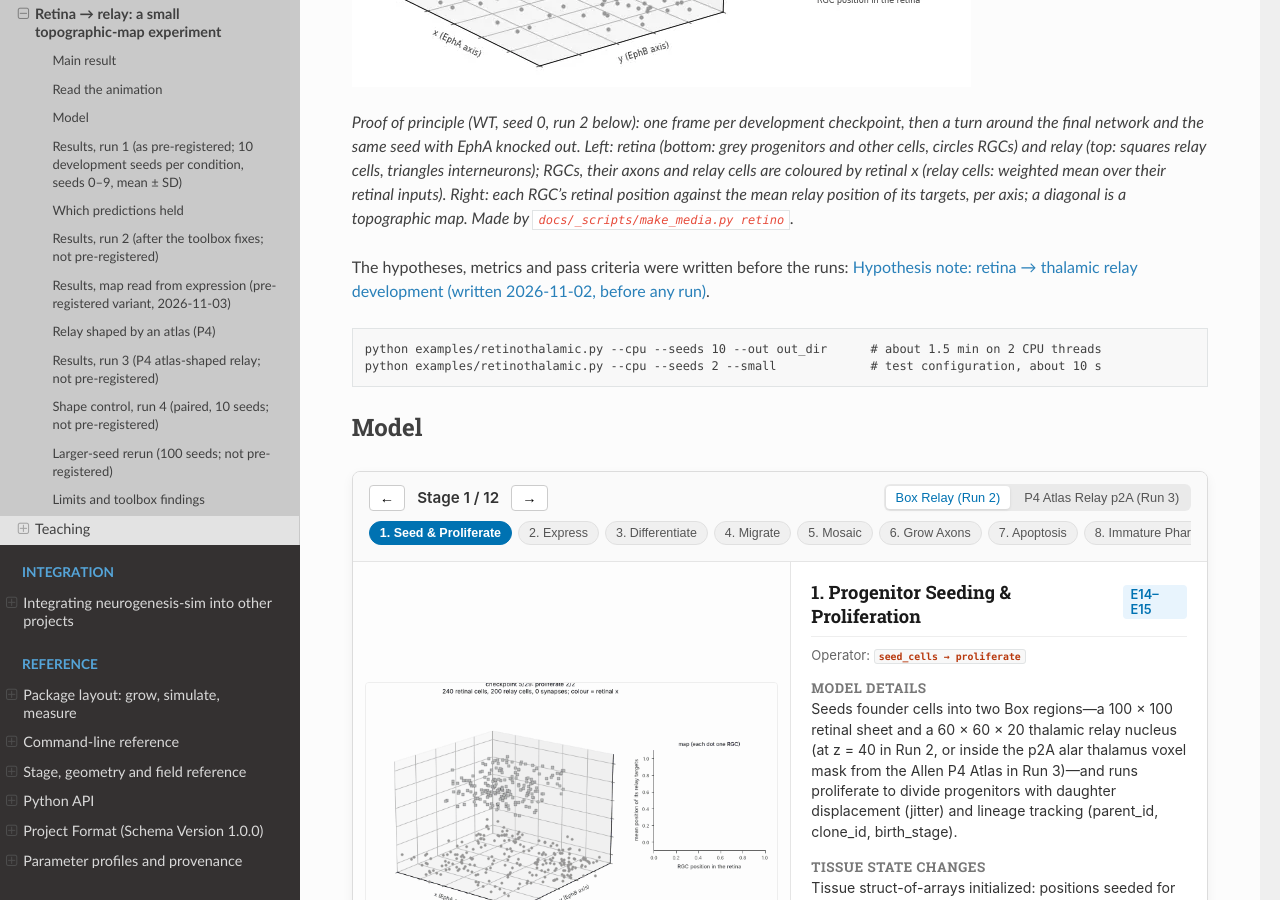
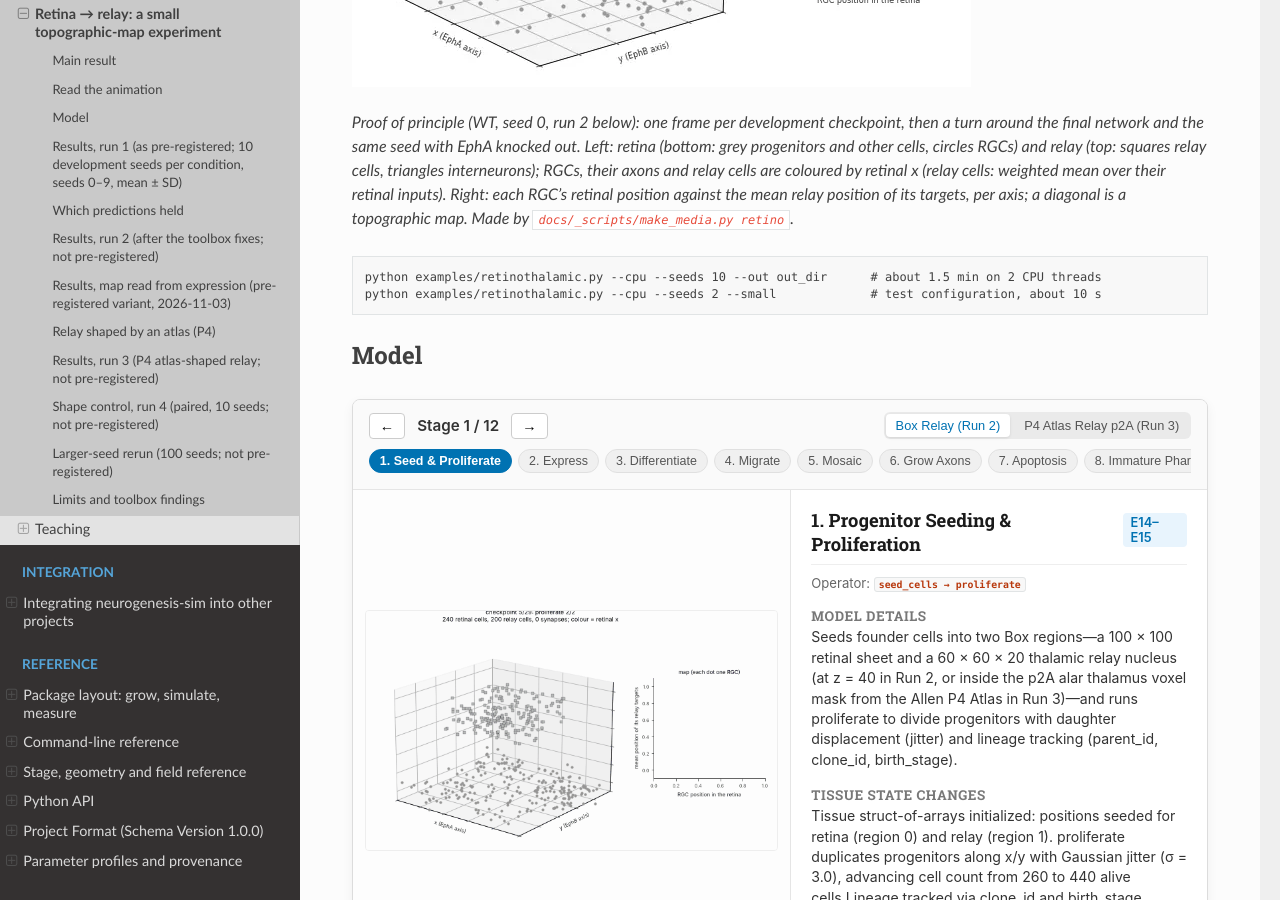
Before and after one commit to jobellet/neurogenesis-sim, a Sphinx documentation site: the page built from docs/use-cases/retinothalamic.md, in a window 1280 px wide and 900 px high, scrolled down 1223 px. Built offline with Sphinx 7.4.7 and the Read the Docs theme 3.1.0, drawn with Linux system fonts in a browser that asks for light colours; part of the change alters nothing that is shown.

Commit message:
Remove obsolete retinothalamic hypothesis note
Deleted docs/hypotheses/2026-11-02-retinothalamic.md and removed its reference and toctree entry from docs/use-cases/retinothalamic.md. Verified with sphinx-build -W and tests/test_context_bundle.py.

````diff
--- a/docs/hypotheses/2026-11-02-retinothalamic.md
+++ /dev/null
@@ -1,99 +0,0 @@
-# Hypothesis note: retina → thalamic relay development (written 2026-11-02, before any run)
-
-This note is written before the example `examples/retinothalamic.py` is run. Its predictions are hypotheses about
-**this simulation**, not claims about biology. The outcome is appended below, dated, after the runs.
-
-## Question
-In a toy two-region model (a retinal sheet projecting to a thalamic relay nucleus, loosely after the mouse retina →
-dLGN projection between embryonic day 14 and postnatal day 14), which parts of the final map depend on molecular
-guidance and which on patterned spontaneous activity? Specifically: does removing the x-axis chemoaffinity gradient,
-removing correlated waves, or removing all activity change (a) the retinal ganglion cell (RGC) mosaic, (b) the
-orientation of the map along each axis, and (c) its precision?
-
-## Model (toolbox stages, see docs/STAGES.md)
-Two `Box` regions (retina, relay), analytic gradient `AnalyticField`s along x and y.
-1. `seed_cells` retinal progenitors, `proliferate`.
-2. `express` one fate gene with lateral inhibition (neighbour weights < 0), `differentiate` high expressers into RGCs
-   (the other retinal cells get another region and do not project); relay cells: relay (excitatory) and local
-   interneurons (inhibitory).
-3. `migrate` (small soft repulsion), then `mosaic` (homotypic exclusion of RGCs).
-4. `grow_axons` retina → relay with an exuberant, broad projection (large `sigma`): target map
-   `sigmoid(4·(u − 0.5)·B + c)` where the diagonal of `B` is the chemoaffinity gain per axis (x: EphA/ephrin-A-like,
-   y: EphB/ephrin-B-like counter-gradients, set from genes); relay interneuron → relay local projection.
-5. `apoptosis` neurotrophic (`min_inputs` on relay cells, `min_outputs` on RGCs).
-6. Pharmacology profile (glutamate/AMPA-like, GABA-A-like with an `immature` depolarising context):
-   `set_transmitters`, `express_receptors`, `assign_receptors`, `pharmacology` in context `immature`.
-   (`transporter_switch` is not on `main`, so the chloride switch is the P3 immature → mature context.)
-7. `refine_by_activity` with spontaneous propagating waves (`waves`: sources, speed, interval, duration, amplitude)
-   and STDP, repeated with several wave origins.
-8. `pharmacology` context `mature`, `prune` (weight threshold), `scale`, `myelinate`, `freeze`.
-
-## Conditions
-- **WT**: both gradients, propagating waves.
-- **β2-KO** (stand-in for β2-nAChR knockout): no propagating waves; RGCs fire as independent Poisson sources at a low
-  rate during the same refinement window (uncorrelated activity).
-- **TTX**: no spiking during refinement (the activity-dependent stages see no spikes; pruning is still applied by
-  weight).
-- **EphA-KO**: x-axis chemoaffinity gain set to 0 (no x gradient read-out); y unchanged; waves as WT.
-
-## Metrics (per development seed)
-1. Mosaic regularity of RGCs: nearest-neighbour regularity index NND mean / SD
-   (`neurogenesis.analysis.nearest_neighbour_regularity`, on x, y).
-2. Per-RGC weighted target centroid: the |weight|-weighted mean local (x, y) position of its relay targets
-   (vectorised with `np.bincount`). Pearson r_x (RGC local x vs centroid x) and r_y; mean topographic error: mean
-   Euclidean distance between the centroid and the WT chemoaffinity target point of that RGC (local units).
-3. Evoked functional separation: drive the RGCs of two opposite retinal corners (local x, y < 0.25 vs > 0.75) with
-   `spiking.batch.simulate_counts`; separation = 1 − cosine similarity of the two relay response vectors.
-
-## Predictions (hypotheses, in this simulation)
-- H1: mosaic regularity is unaffected by the three ablations (they act after the mosaic stage): each ablation's mean
-  within 10 % of WT.
-- H2: EphA-KO lowers r_x strongly (|r_x| < 0.3) while r_y stays within 0.1 of WT.
-- H3: TTX and β2-KO keep the axis orientation (r_x, r_y > 0.5 and same sign as WT) but raise the topographic error
-  and lower the corner separation relative to WT (difference in means in the predicted direction, larger than one
-  pooled SD for "clear", otherwise "weak").
-
-## Seeds and reporting
-At least 10 development seeds per condition (seeds 0–9, the same seeds for every condition). The table reports
-mean ± SD per condition. Each prediction is reported as held / not held / weak by the criteria above, whatever the
-outcome.
-
-## Outcome (appended 2026-11-02, after the runs)
-10 seeds (0–9) per condition, `python examples/retinothalamic.py --cpu --seeds 10`; table in
-{doc}`../use-cases/retinothalamic`.
-- H1: held (trivially: the mosaic is identical across conditions because the ablations act after it).
-- H2: held: EphA-KO r_x 0.021 ± 0.159 (WT 0.910 ± 0.021); r_y 0.911 ± 0.025 (WT 0.907 ± 0.031).
-- H3: orientation held (r_x, r_y > 0.9 in TTX and β2-KO). Error and separation moved in the predicted direction
-  (TTX error +0.003, separation −0.017; β2-KO +0.002, −0.013, paired means) but by much less than one pooled SD:
-  **weak**, not clear.
-- Deviations from the plan: the β2-KO Poisson rate was set equal to the WT mean RGC rate; `scale` runs before `prune`;
-  the activity regime was set on pilot seeds 100–102 before the reported runs; `refine_by_activity` needed a
-  workaround for its `waves` param (see the use case).
-
-## Run 2 (appended 2026-11-02, after the toolbox fixes #81 and #82)
-Not part of the pre-registered plan: the model layout was changed after run 1 was seen (waves restricted to the
-retina, relay moved next to it, β2-KO drivers turned off after refinement). Same seeds and metrics. H2 held
-(EphA-KO r_x 0.033 ± 0.157, r_y 0.911 ± 0.026); H3 orientation held, blurring still weak (TTX error +0.004,
-separation −0.015; β2-KO +0.003, −0.006, paired means). Details in {doc}`../use-cases/retinothalamic`.
-
-## Larger-seed rerun (appended 2026-11-04, after the runs; not part of the pre-registered plan)
-The criteria above were not changed. The statistics below (paired tests, bootstrap intervals, power) were chosen after
-the 10-seed results were known, so they are exploratory.
-- **Seeds.** Run-2 settings: 100 seeds (0–99) per condition. Separation is undefined for seed 87 (all four conditions:
-  every response vector of one corner stimulus was zero), so separation uses n = 99; every other metric uses n = 100.
-  Seeds 0–9 reproduce the committed per-seed values (largest difference 2.8e-17). The run used a driver outside the
-  repository that calls the same `build_project`, `run_schedule` and `measure`; its per-seed CSVs are not committed
-  here.
-- **Verdicts unchanged.** H1 held, H2 held (EphA-KO r_x 0.000 ± 0.131, r_y within 0.009 of WT), H3 orientation held
-  (r_x, r_y 0.924 in TTX and β2-KO), H3 blurring **weak** by the one-pooled-SD rule: topographic error +0.0029 (TTX) and
-  +0.0031 (β2-KO), ratio to the pooled SD 0.16 and 0.18; separation −0.0096 and −0.0049, ratio −0.09 and −0.05.
-- **What 100 seeds add.** The topographic-error shift is small against the across-seed SD (0.018) but consistent within a
-  seed: paired dz +1.06 (TTX, 95% CI 0.85 to 1.35) and +1.19 (β2-KO, 0.96 to 1.48), Wilcoxon p below 1e-13, error higher
-  than WT in 86–87 of 100 seeds. "Weak" is therefore not a small-sample artefact, and it is not zero. The corner-separation
-  drop is detectable for TTX (dz −0.37, p 0.002) and not for β2-KO (dz −0.17, interval includes 0). p-values are
-  uncorrected.
-- **Seeds needed.** For 80% power with a paired comparison: about 8–10 seeds for the topographic-error shift, about 60
-  (TTX) to 280 (β2-KO, very uncertain) for separation. An unpaired comparison of the topographic-error shift would need
-  about 510–590 seeds per group. Future runs should compare conditions seed by seed.
-- **Means moved a little.** 100-seed WT separation is 0.621 against 0.671 at 10 seeds (seeds 0–9 happen to be high, about
-  0.5 SD); r_x 0.921 against 0.911.
--- a/docs/use-cases/retinothalamic.md
+++ b/docs/use-cases/retinothalamic.md
@@ -43,11 +43,8 @@ position of its targets, per axis; a diagonal is a topographic map. Made by `doc
 ```{toctree}
 :hidden:
 
-../hypotheses/2026-11-02-retinothalamic
 ../hypotheses/2026-11-03-retinothalamic-expression
 ```
-
-The hypotheses, metrics and pass criteria were written before the runs: {doc}`../hypotheses/2026-11-02-retinothalamic`.
 
     python examples/retinothalamic.py --cpu --seeds 10 --out out_dir      # about 1.5 min on 2 CPU threads
     python examples/retinothalamic.py --cpu --seeds 2 --small             # test configuration, about 10 s
````
